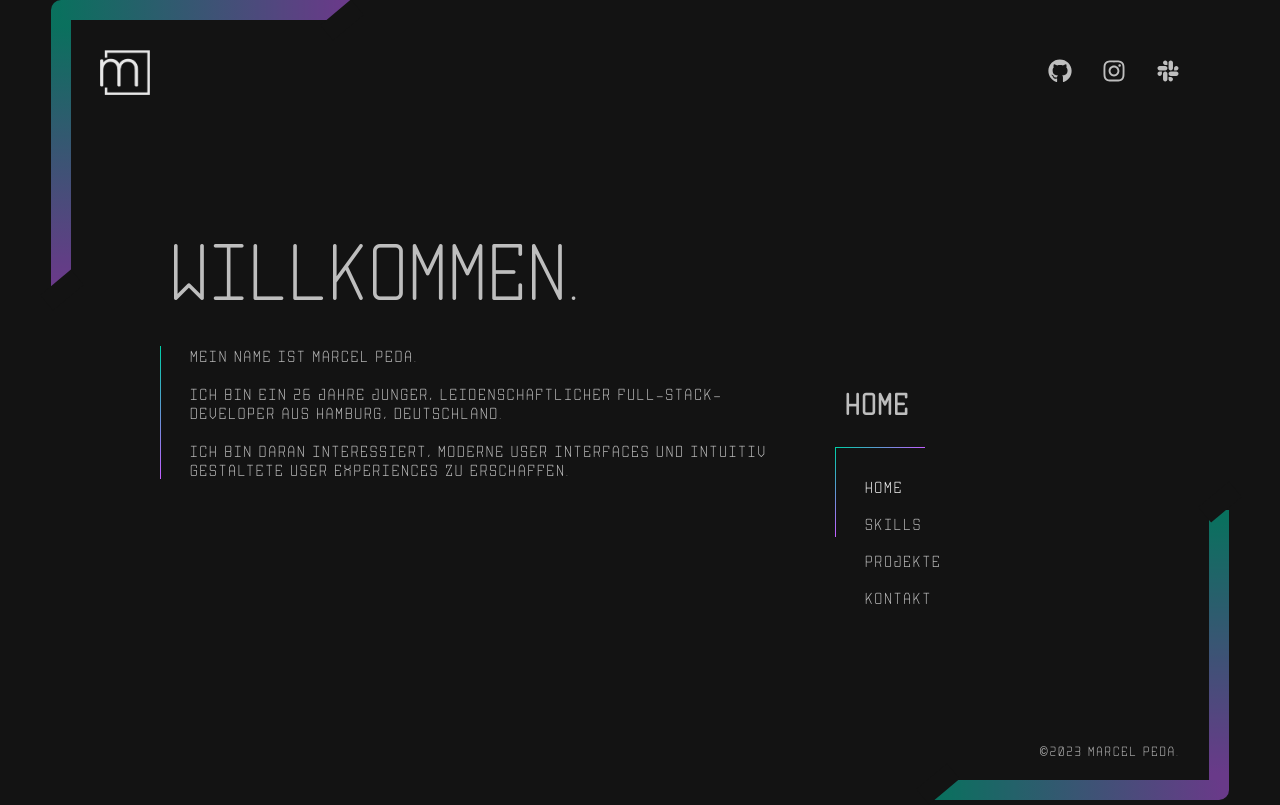
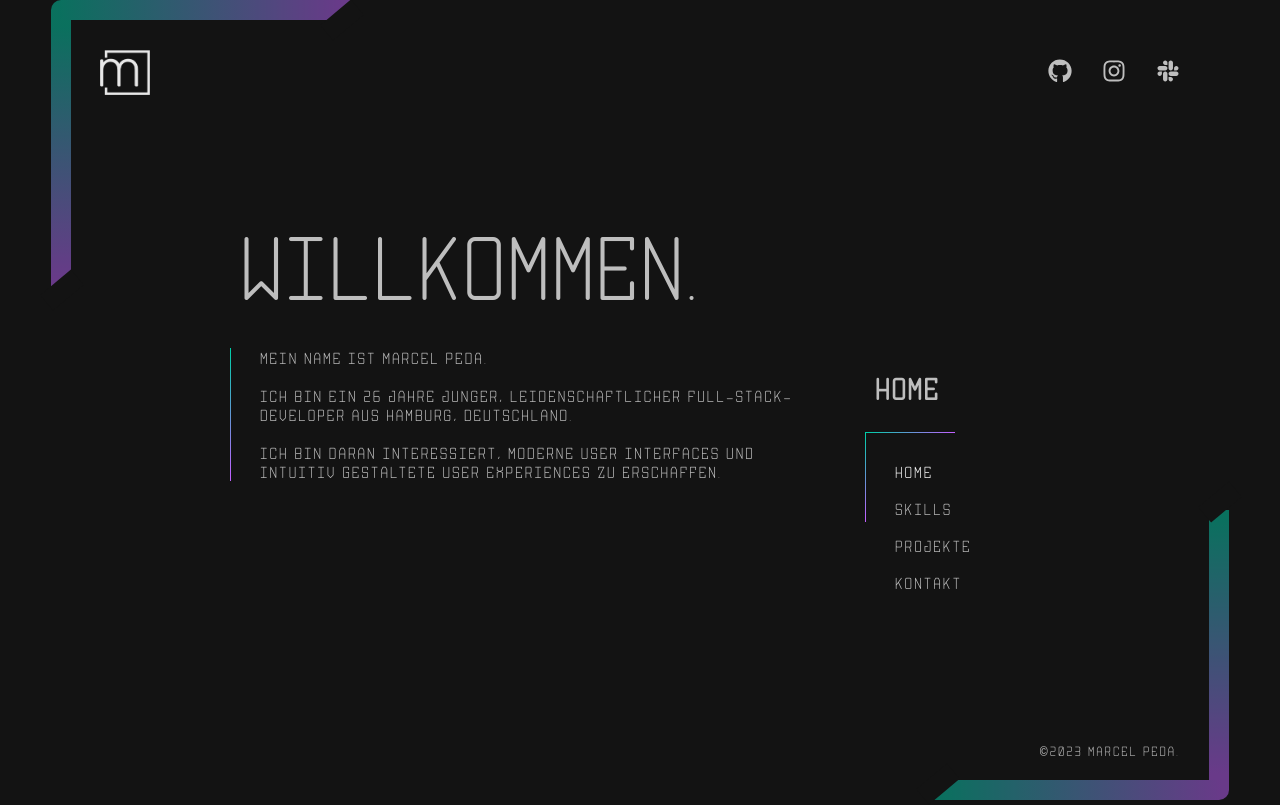
Before and after one commit to marceelp/my-portfolio, a React (Vite) app: page / in a window 1280 px wide. Built offline with nearby package versions, Linux system fonts and the light colour scheme.

Commit message:
move main menu and sections up + center everything

```diff
--- a/src/components/contact/contact.css
+++ b/src/components/contact/contact.css
@@ -9,13 +9,13 @@
   border-radius: 50%;
   border: 1px solid var(--light);
   position: absolute;
-  top: 20rem;
-  left: 25rem;
+  top: 18rem;
+  left: 28rem;
 }
 
 .contact__icon {
   font-size: 2.4rem;
-  top: 22rem;
+  top: 20rem;
   transition: var(--transition);
 }
 .contact__icon:hover {
@@ -25,7 +25,7 @@
 
 .gmail {
   position: absolute;
-  left: 35rem;
+  left: 38rem;
 }
 .gmail:hover {
   color: #c71610;
@@ -33,7 +33,7 @@
 
 .whatsapp {
   position: absolute;
-  left: 41rem;
+  left: 44rem;
 }
 .whatsapp:hover {
   color: #25d366;
@@ -44,8 +44,8 @@ form {
   display: flex;
   flex-direction: column;
   position: absolute;
-  left: 25rem;
-  bottom: 10rem;
+  left: 28rem;
+  bottom: 12rem;
 }
 
 input,
--- a/src/components/hero/Hero.jsx
+++ b/src/components/hero/Hero.jsx
@@ -9,8 +9,7 @@ const Hero = ({ activeLink }) => {
       id="hero__section"
       className={activeLink === "Home" ? "visible" : "invisible"}
     >
-      <article id="content">
-        <div id="description">
+      <article id="description">
         <h1>{heading}</h1>
         <p>
           Mein Name ist Marcel Peda.
@@ -23,7 +22,6 @@ const Hero = ({ activeLink }) => {
           Ich bin daran interessiert, moderne User Interfaces und intuitiv
           gestaltete User Experiences zu erschaffen.
         </p>
-        </div>
       </article>
     </section>
   );
--- a/src/components/hero/hero.css
+++ b/src/components/hero/hero.css
@@ -2,18 +2,10 @@
   position: relative;
 }
 
-#content {
-  width: 80%;
-  margin-left: 5rem;
-  display: flex;
-}
-
-/* ---------------------------- */
-/* --- DESCRIPTION ABOUT ME --- */
-/* ---------------------------- */
 #description {
-  width: 80%;
-  margin-right: 2rem;
+  margin-top: -1rem;
+  width: 60%;
+  margin-left: 12rem;
 }
 
 #description > h1 {
--- a/src/components/main/main.css
+++ b/src/components/main/main.css
@@ -11,8 +11,8 @@
   width: 16.5rem;
   height: 25rem;
   position: absolute;
-  right: 28rem;
-  bottom: 20.5rem;
+  right: 25rem;
+  bottom: 22rem;
   z-index: 9999;
 }
 
--- a/src/index.css
+++ b/src/index.css
@@ -55,7 +55,7 @@ small {
 }
 
 h1 {
-  font-size: 8rem;
+  font-size: 9rem;
   font-weight: 400;
 }
 
```
Lines whose indentation alone changed are shown as unchanged.
